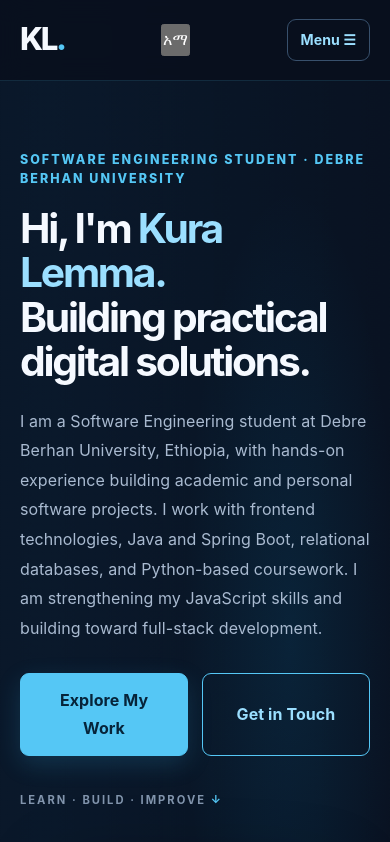
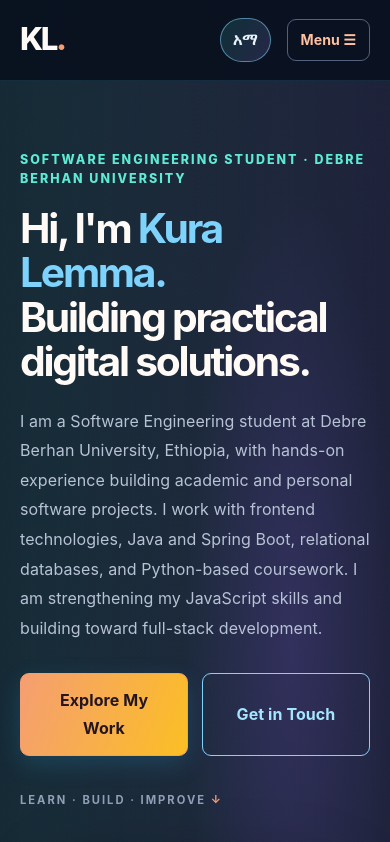
Before and after one commit to kura458/kura-lemma-portfolio, a plain HTML site: page index.html in a window 390 px wide. Shown: the top 842 px of the page. Drawn offline with Linux system fonts and the light colour scheme.

Commit message:
Refresh portfolio with a vibrant multi-color theme

```diff
--- a/styles.css
+++ b/styles.css
@@ -1215,3 +1215,98 @@ body {
 @media (prefers-reduced-motion: reduce) {
   .nav-links a::after { transition: none; }
 }
+
+
+/* Color-rich portfolio theme: teal, violet, coral and gold */
+:root {
+  --color-bg: #0b1020;
+  --color-surface: #111a2d;
+  --color-card: #172238;
+  --color-border: #33415c;
+  --color-border-light: #52627e;
+  --color-text: #e7edf7;
+  --color-heading: #fffaf5;
+  --color-muted: #b7c2d5;
+  --color-subtle: #91a0b8;
+  --color-accent: #f59e72;
+  --color-accent-light: #ffc19f;
+  --color-accent-dark: #351b20;
+}
+body {
+  background:
+    radial-gradient(ellipse at 8% 4%, rgb(20 184 166 / 13%), transparent 34rem),
+    radial-gradient(ellipse at 94% 24%, rgb(139 92 246 / 13%), transparent 31rem),
+    radial-gradient(ellipse at 50% 76%, rgb(245 158 11 / 6%), transparent 35rem),
+    var(--color-bg);
+}
+.logo span, .section-heading h2 span { color: #f59e72; }
+.hero::before {
+  background: radial-gradient(ellipse, rgb(139 92 246 / 18%), transparent 68%);
+}
+.hero h1 span, .about-content h2 span { color: #7dd3fc; }
+.eyebrow, .project-number, .resume-label { color: #5eead4; }
+.primary-button {
+  border-color: #f59e72;
+  background: linear-gradient(110deg, #f59e72, #fbbf24);
+  color: #251522;
+}
+.primary-button:hover {
+  background: linear-gradient(110deg, #ffc19f, #fde68a);
+  color: #251522;
+}
+.secondary-button { border-color: #7dd3fc; color: #a5e5ff; }
+.secondary-button:hover { background: rgb(125 211 252 / 12%); }
+.projects-section, .skills-section {
+  background: linear-gradient(145deg, #111a2d, #17182f 55%, #10252d);
+}
+.contact-section {
+  background:
+    radial-gradient(ellipse at 15% 20%, rgb(20 184 166 / 14%), transparent 30rem),
+    radial-gradient(ellipse at 85% 80%, rgb(139 92 246 / 16%), transparent 30rem),
+    #111a2d;
+}
+.project-tile:nth-child(3n + 1) { border-top: 3px solid #2dd4bf; }
+.project-tile:nth-child(3n + 2) { border-top: 3px solid #a78bfa; }
+.project-tile:nth-child(3n) { border-top: 3px solid #fb923c; }
+.resume-card:nth-child(3n + 1) .resume-icon { color: #5eead4; background: rgb(45 212 191 / 13%); }
+.resume-card:nth-child(3n + 2) .resume-icon { color: #c4b5fd; background: rgb(167 139 250 / 14%); }
+.resume-card:nth-child(3n) .resume-icon { color: #fdba74; background: rgb(251 146 60 / 14%); }
+.skill-group:nth-child(4n + 1) { border-top: 3px solid #2dd4bf; }
+.skill-group:nth-child(4n + 2) { border-top: 3px solid #a78bfa; }
+.skill-group:nth-child(4n + 3) { border-top: 3px solid #fb923c; }
+.skill-group:nth-child(4n) { border-top: 3px solid #60a5fa; }
+.certificate-card:nth-child(3n + 1) { border-top: 3px solid #2dd4bf; }
+.certificate-card:nth-child(3n + 2) { border-top: 3px solid #a78bfa; }
+.certificate-card:nth-child(3n) { border-top: 3px solid #fb923c; }
+.tech-list li, .skill-list li {
+  border-color: rgb(125 211 252 / 27%);
+  background: linear-gradient(110deg, rgb(45 212 191 / 9%), rgb(167 139 250 / 9%));
+  color: #d5f4ff;
+}
+.language-toggle {
+  flex: 0 0 auto;
+  min-width: 48px;
+  min-height: 40px;
+  padding: 7px 12px;
+  border: 1px solid rgb(125 211 252 / 55%);
+  border-radius: 999px;
+  background: linear-gradient(120deg, rgb(45 212 191 / 16%), rgb(167 139 250 / 18%));
+  color: #e8f5ff;
+  font-weight: 800;
+  cursor: pointer;
+  transition: transform 180ms ease, border-color 180ms ease, background 180ms ease;
+}
+.language-toggle:hover {
+  transform: translateY(-2px);
+  border-color: #f59e72;
+  background: linear-gradient(120deg, rgb(245 158 114 / 20%), rgb(167 139 250 / 20%));
+}
+.language-toggle:focus-visible { outline: 3px solid #ffc19f; outline-offset: 3px; }
+@media (max-width: 950px) {
+  .navbar { flex-wrap: wrap; }
+  .language-toggle { margin-left: auto; }
+}
+@media (max-width: 650px) {
+  .navbar { flex-wrap: nowrap; }
+  .language-toggle { margin-left: auto; margin-right: 4px; }
+}
```
